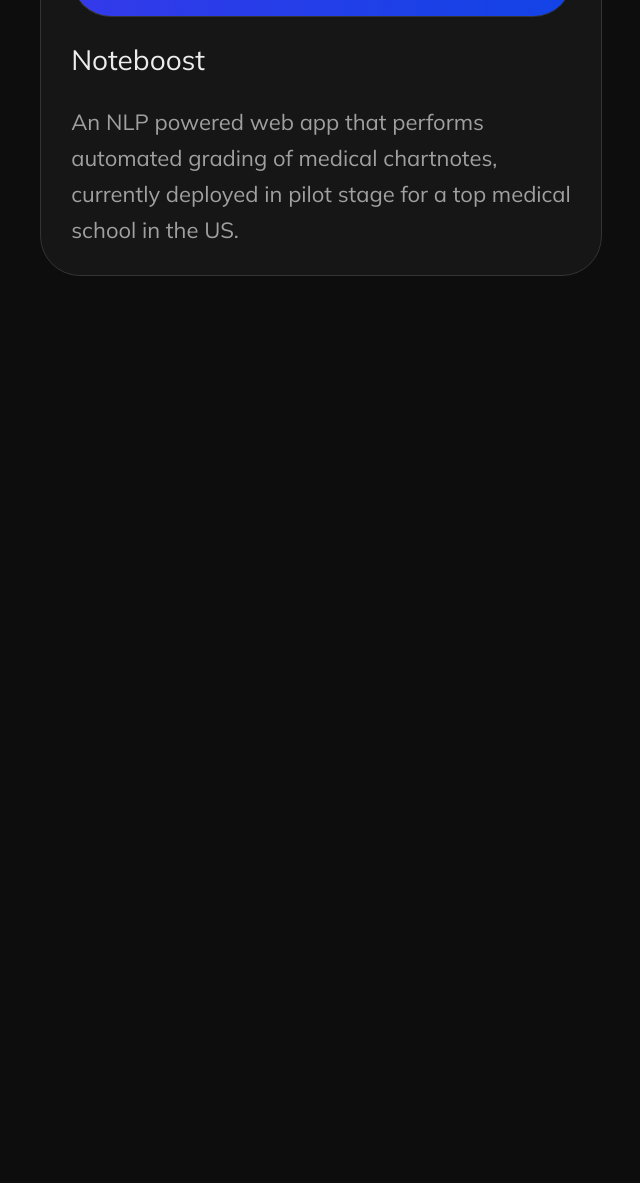
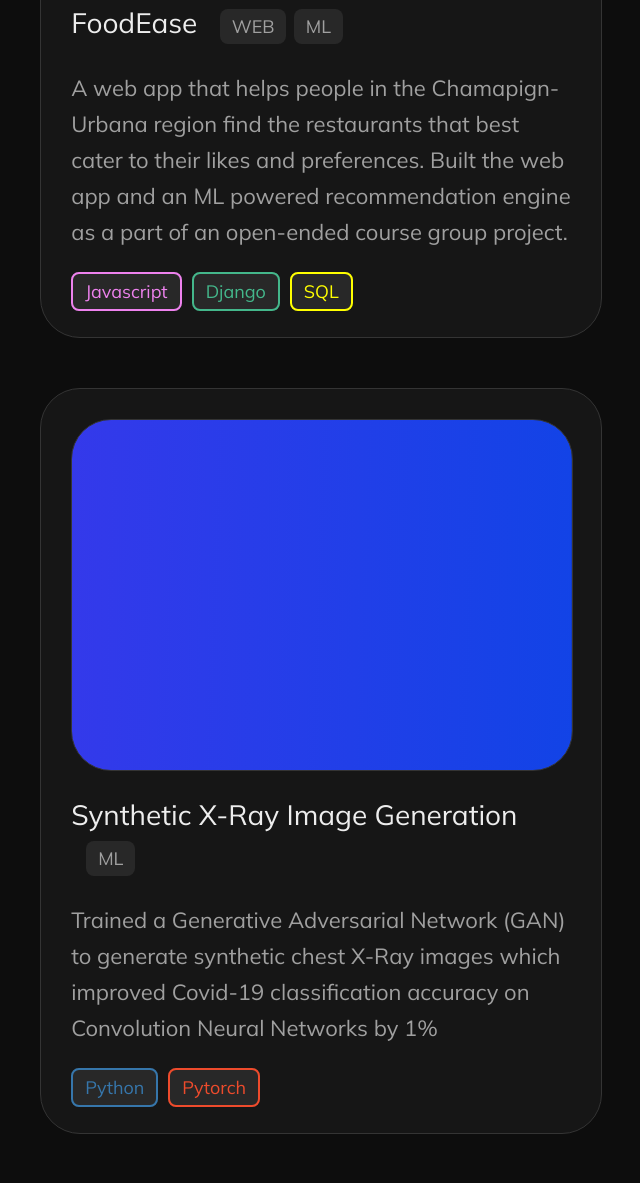
Before and after one commit to vyomthakkar/portfolio, a plain HTML site: page index.html in a window 1280 px wide. Shown: the part 1197-2380 px from the top of the page, without its empty margins (487-1127 px from the left). Before the commit the page ends 1548 px from the top, so only its background shows below. Drawn offline with Linux system fonts and the light colour scheme.

Commit message:
added all cards

```diff
--- a/index.css
+++ b/index.css
@@ -177,6 +177,47 @@
     margin-right: 2%;
 }
 
+.js {
+    color: violet;
+    border: 2px solid;
+    margin-right: 2%;
+}
+
+.django {
+    color: #44b78b;
+    border: 2px solid;
+    margin-right: 2%;
+}
+
+.sql {
+    color: yellow;
+    border: 2px solid;
+    margin-right: 2%;
+}
+
+/* .ejs {
+    color: #a91f50;
+    border: 2px solid;
+    margin-right: 2%;
+} */
+
+.python {
+    color: #3676ab;
+    border: 2px solid;
+    margin-right: 2%;
+}
+
+.pytorch {
+    color: #ee4b2c;
+    border: 2px solid;
+    margin-right: 2%;
+}
+
+.figma {
+    color: #db74ff;
+    border: 2px solid;
+    margin-right: 2%;
+}
 
 @-webkit-keyframes AnimationName {
     0%{background-position:0% 50%}
@@ -210,7 +251,7 @@
         margin-bottom: 50px;
     }
     #container {
-        margin: 2% 10%;
+        margin: 3% 10%;
         display: flex;
         flex-direction: row;
         align-items: start;
@@ -220,18 +261,18 @@
         background: #161616;
         border: 0.5px solid #343434;
         position: sticky;
-        top: 2%;
+        top: 3%;
         /* max-width: 300px;
         min-width: 300px; */
         max-width: 30%;
         min-width: 30%;
-        padding: 10px 20px;
+        padding: 10px 20px 5px;
         border-radius: 40px;
         margin-right: 50px;
     }
     .project-card-hero {
         width: 100%;
-        height: 375px;
+        height: 350px;
         border: 1px solid #343434;
         border-radius: 40px;
     }
--- a/index.html
+++ b/index.html
@@ -36,8 +36,30 @@
                 <div class="project-card">
                     <div class="project-card-hero">
                     </div>
-                    <h2>Noteboost</h2>
-                    <p>An NLP powered web app that performs automated grading of medical chartnotes, currently deployed in pilot stage for a top medical school in the US.</p>
+                    <h2>FoodEase <span class="badge-section"><span class="badge">WEB</span> <span class="badge">ML</span></span></h2>
+                    <p>A web app that helps people in the Chamapign-Urbana region find the restaurants that best cater to their likes and preferences. Built the web app and an ML powered recommendation engine as a part of an open-ended course group project.</p>
+                    <p class="card-tech-stack"><span class="badge js">Javascript</span><span class="badge django">Django</span><span class="badge sql">SQL</span></p>
+                </div>
+                <div class="project-card">
+                    <div class="project-card-hero">
+                    </div>
+                    <h2>Synthetic X-Ray Image Generation <span class="badge-section"><span class="badge">ML</span></span></h2>
+                    <p>Trained a Generative Adversarial Network (GAN) to generate synthetic chest X-Ray images which improved Covid-19 classification accuracy on Convolution Neural Networks by 1% </p>
+                    <p class="card-tech-stack"><span class="badge python">Python</span><span class="badge pytorch">Pytorch</span></p>
+                </div>
+                <div class="project-card">
+                    <div class="project-card-hero">
+                    </div>
+                    <h2>Curiosity-Driven Exploration <span class="badge-section"><span class="badge">ML</span></span></h2>
+                    <p>Implemented Curiosity-Driven Reinforcement Learning to train agents to play Super Mario Bros, Lunar Lander and Mountain Car on the OpenAI Gym Simulator.  </p>
+                    <p class="card-tech-stack"><span class="badge python">Python</span><span class="badge pytorch">Pytorch</span></p>
+                </div>
+                <div class="project-card">
+                    <div class="project-card-hero">
+                    </div>
+                    <h2>Task Walkthroughs in Apps<span class="badge-section"><span class="badge">UI/UX</span></span></h2>
+                    <p>A UI/UX exploration for automated on-boarding experience using user-specific queries and allowing designers to obtain actionable feedback from user interactions with the onboarding system.</p>
+                    <p class="card-tech-stack"><span class="badge figma">Figma</span></p>
                 </div>
             </div>
         </div>
```
